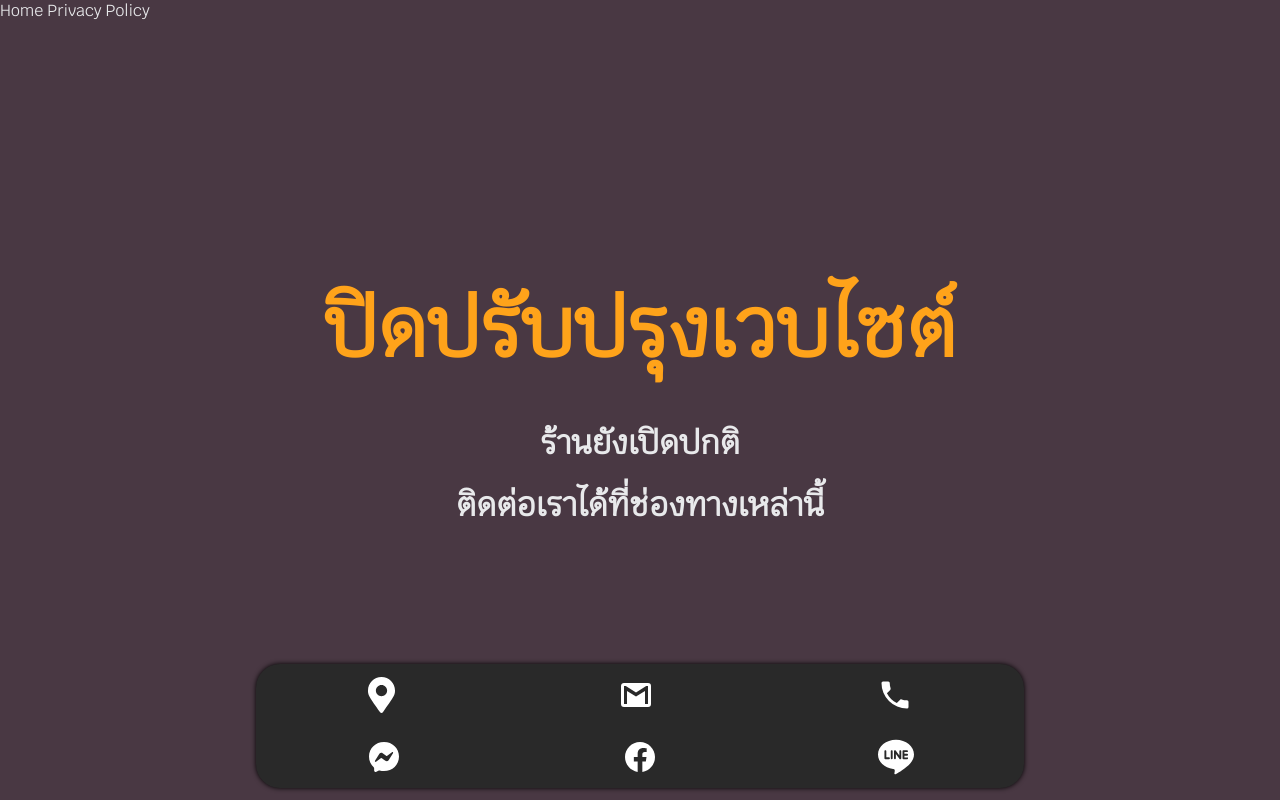
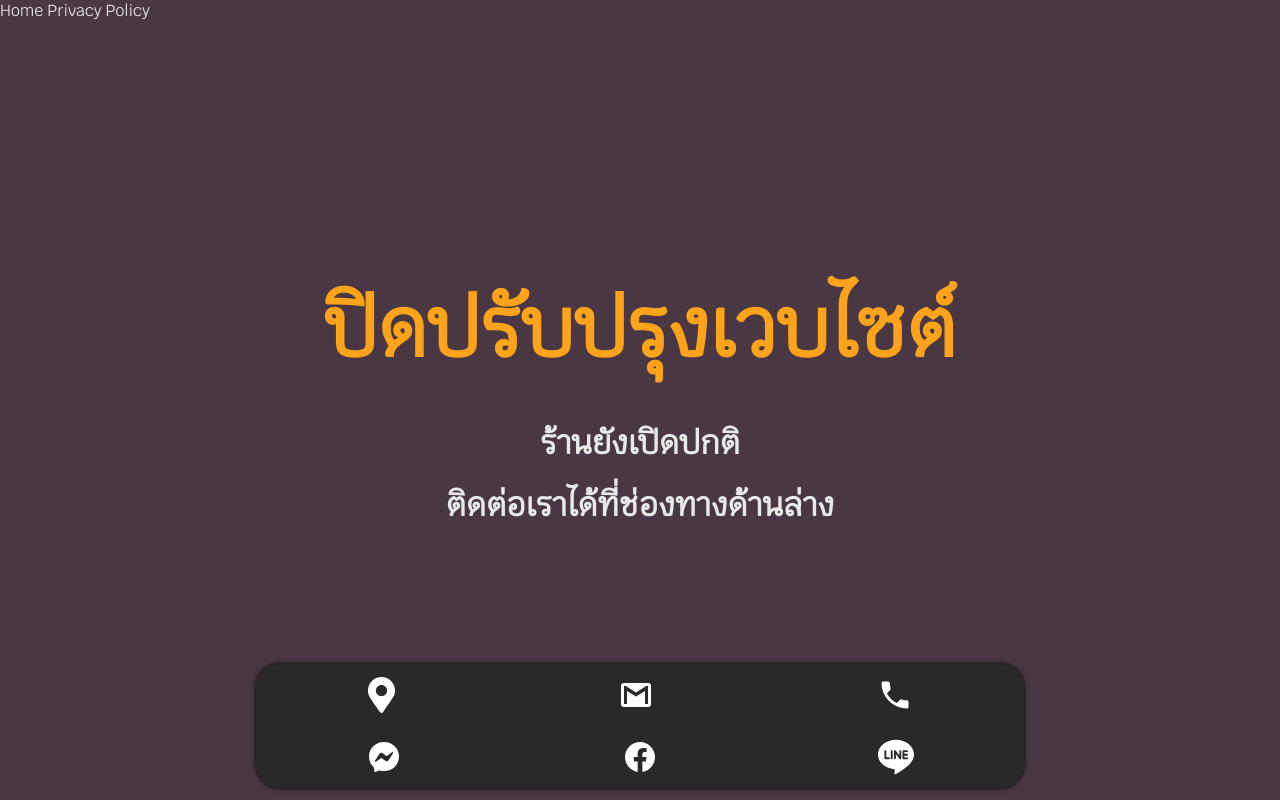
Before and after one commit to quitapanti/jp, a plain HTML site: page index.html in a window 1280 px wide. Drawn offline with Linux system fonts and the light colour scheme.

Commit message:
Update index.html

```diff
--- a/index.html
+++ b/index.html
@@ -36,7 +36,7 @@
 			<br /><br />
 			<h1 class="color__2">ร้านยังเปิดปกติ</h1>
 			<br />
-			<h1 class="color__2">ติดต่อเราได้ที่ช่องทางเหล่านี้</h1>
+			<h1 class="color__2">ติดต่อเราได้ที่ช่องทางด้านล่าง</h1>
 		</div>
 		<footer>
 			<div class="socialcontentcontainer">
```
